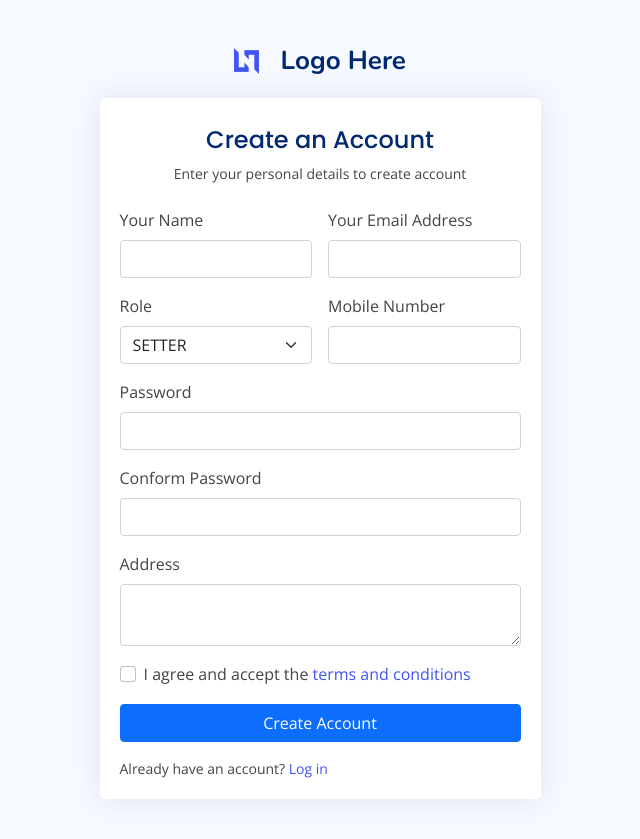
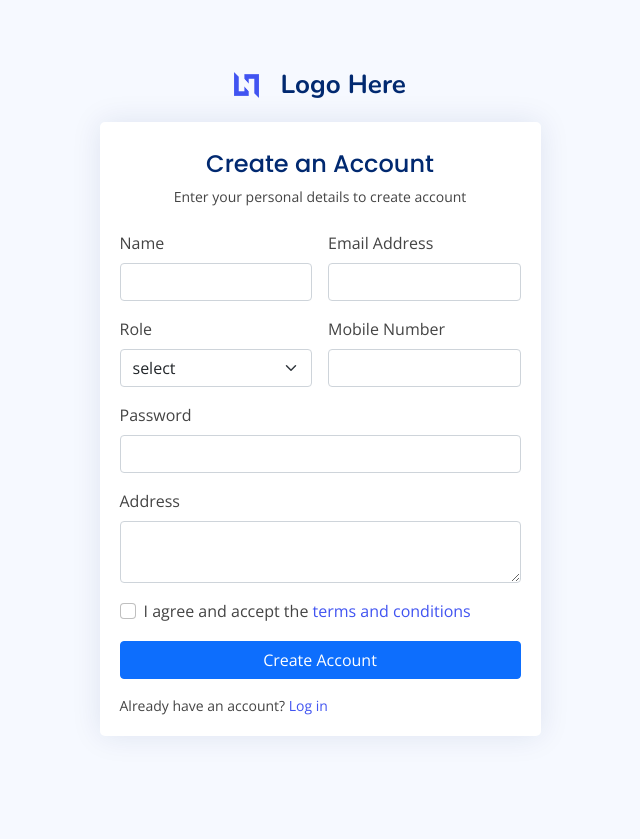
Before and after one commit to 0422-shiv/Exam-Paper-Management-System, a Django app: page /register in a window 1280 px wide. Shown: the whole page, without its empty margins (320-960 px from the left). After the commit the page ends 715 px from the top, so only its background shows below. Run offline with Django 4.2, Linux system fonts and the light colour scheme; some libraries are stand-ins or nearby versions.

Commit message:
design changes

```diff
--- a/templates/about.html
+++ b/templates/about.html
@@ -5,7 +5,7 @@
 <main id="main" class="main">
 
   <div class="pagetitle">
-    <h1>Contact</h1>
+    <h1>About</h1>
     <nav>
       <ol class="breadcrumb">
         <li class="breadcrumb-item"><a href="dashboard.php">Home</a></li>
--- a/templates/base_template.html
+++ b/templates/base_template.html
@@ -47,7 +47,7 @@
             <ul class="d-flex align-items-center">
                 <li class="nav-item">
                     <a class="nav-link text-decoration-none text-black" href="{% url 'About-Us:aboutus' %}">
-                        <span>about Us</span>
+                        <span>About Us</span>
                     </a>
                 </li>
                 <!-- End Login Page Nav -->
--- a/templates/feedback.html
+++ b/templates/feedback.html
@@ -36,18 +36,18 @@
                     </div>
 
                     <div class="py-2 text-center">
-                        <h1 class="py-3 text-primary">show again feedback</h1>
+                        <h1 class="py-3 text-primary">Return again for feedback</h1>
                         <div class="form-check form-check-inline">
                             <input class="form-check-input" type="radio" name="flexRadioDefault" id="flexRadioDefault2">
                             <label class="form-check-label" for="flexRadioDefault2">
-                                Approved
+                                Yes
                             </label>
                         </div>
                         <div class="form-check form-check-inline">
                             <input class="form-check-input" type="radio" name="flexRadioDefault" id="flexRadioDefault3"
                                 checked>
                             <label class="form-check-label" for="flexRadioDefault3">
-                                Rejected
+                                No
                             </label>
                         </div>
 
--- a/templates/register.html
+++ b/templates/register.html
@@ -66,7 +66,7 @@
                                     <form method="POST" class="row g-3" action="#" id="post-form" enctype="multipart/form-data">
                                         {% csrf_token %}
                                         <div class="col-6">
-                                            <label for="yourName" class="form-label">Your Name</label>
+                                            <label for="yourName" class="form-label">Name</label>
                                             <input type="text" name="username" class="form-control" id="yourName"
                                                 required />
                                                 {% for error in form1.username.errors %}
@@ -75,7 +75,7 @@
                                         </div>
 
                                         <div class="col-6">
-                                            <label for="yourEmail" class="form-label">Your Email Address</label>
+                                            <label for="yourEmail" class="form-label">Email Address</label>
                                             <input type="email" name="email" class="form-control" id="yourEmail"
                                                 required />
                                                 {% for error in form1.email.errors %}
@@ -86,7 +86,8 @@
                                         <div class="col-6">
                                             <label for="role" class="form-label">Role</label>
                                             <select class="form-select" name="roll">
-                                                <option value="SETTER">SETTER</option>
+                                                <option value="SETTER">select</option>
+                                                <option value="SETTER">Setter</option>
                                                 <option value="HOD">HOD</option>
                                                 <option value="HOI">HOI</option>
                                             </select>
@@ -105,14 +106,7 @@
                                                 <p class="text-danger">{{ error|escape }}</p>
                                                 {% endfor %}
                                         </div>
-                                        <div class="col-12">
-                                            <label for="yourPassword" class="form-label">Conform Password</label>
-                                            <input type="password" name="password2" class="form-control"
-                                                id="yourPassword" required />
-                                                {% for error in form1.password.errors %}
-                                                <p class="text-danger">{{ error|escape }}</p>
-                                                {% endfor %}
-                                        </div>
+
                                         <div class="col-12">
                                             <label for="address" class="form-label">Address</label>
                                             <textarea class="form-control" name="address" required></textarea>
--- a/templates/rejected-upload.html
+++ b/templates/rejected-upload.html
@@ -4,11 +4,11 @@
 <main id="main" class="main">
 
     <div class="pagetitle">
-        <h1>My Upload</h1>
+        <h1>Rejected Uploads</h1>
         <nav>
             <ol class="breadcrumb">
                 <li class="breadcrumb-item"><a href="index.php">Home</a></li>
-                <li class="breadcrumb-item active">My Upload</li>
+                <li class="breadcrumb-item active">Rejected Uploads</li>
             </ol>
         </nav>
     </div>
--- a/templates/view-paper.html
+++ b/templates/view-paper.html
@@ -4,11 +4,11 @@
 
 <main id="main" class="main">
     <div class="pagetitle">
-        <h1>My Upload</h1>
+        <h1>View Papers</h1>
         <nav>
             <ol class="breadcrumb">
                 <li class="breadcrumb-item"><a href="index.php">Home</a></li>
-                <li class="breadcrumb-item active">My Upload</li>
+                <li class="breadcrumb-item active">View Papers</li>
             </ol>
         </nav>
     </div>
```
Also changed, not shown: templates/dashboard.html (+13 -73 lines), templates/login.html (+3 -9 lines), 1 other file.
